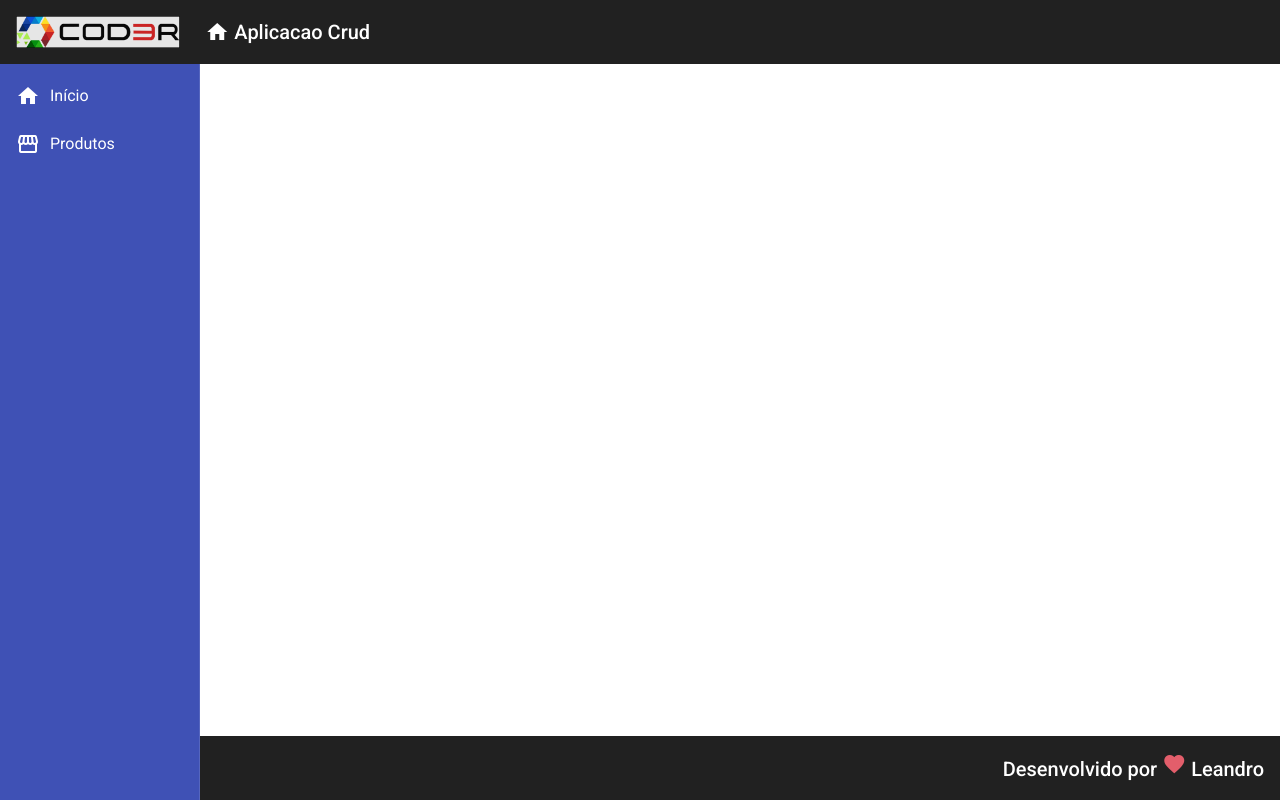
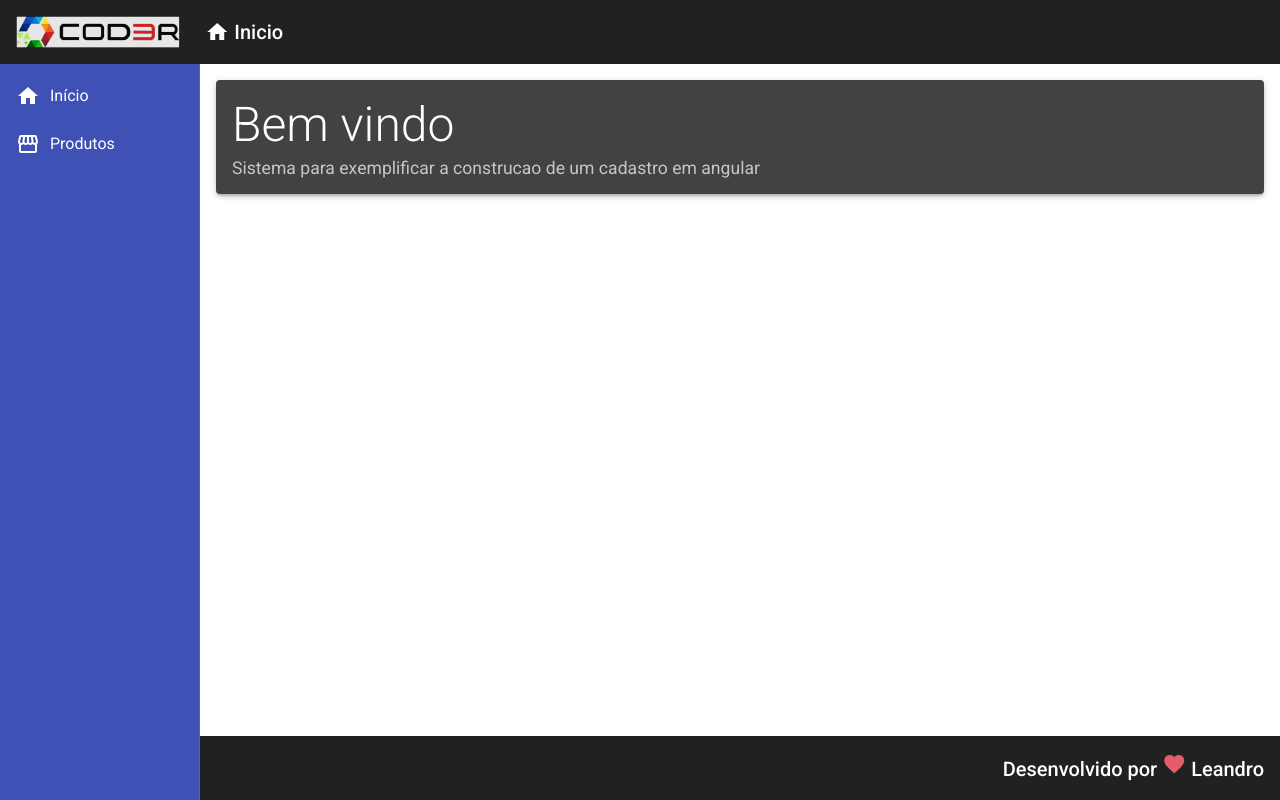
Before and after one commit to leandrolinkolnr/Project-Angular, an Angular app in the folder frontend/: page / in a window 1280 px wide. Built offline with nearby package versions, Linux system fonts and the light colour scheme.

Commit message:
Componente Home

```diff
--- a/frontend/src/app/components/templat/header/header.component.html
+++ b/frontend/src/app/components/templat/header/header.component.html
@@ -12,7 +12,7 @@
       <i class="material-icons">       <!--  Add icone -->
        home
       </i>
-      Aplicacao Crud                   <!--  Add titulo -->
+      Inicio                   <!--  Add titulo -->
     </a>
     </span>
 </mat-toolbar>
--- a/frontend/src/app/components/templat/nav/nav.component.css
+++ b/frontend/src/app/components/templat/nav/nav.component.css
@@ -14,4 +14,5 @@
 .content {
     padding: 16px;
     background-color: #FFF;
+    color: rgb(0, 0, 0);
 }
--- a/frontend/src/app/components/templat/nav/nav.component.html
+++ b/frontend/src/app/components/templat/nav/nav.component.html
@@ -16,7 +16,9 @@
             </a>
         </mat-nav-list>
     </mat-sidenav>
+
     <mat-sidenav-content class="content">
-        <router-outlet></router-outlet>
+        <app-home></app-home>
     </mat-sidenav-content>
+
 </mat-sidenav-container>
--- /dev/null
+++ b/frontend/src/app/views/home/home.component.css
@@ -0,0 +1,9 @@
+.home .title {
+    font-size: 3rem;
+    font-weight: 300;
+    line-height: 1.2;
+}
+
+.home .subtitle {
+    font-size: 1.1rem;
+}
--- /dev/null
+++ b/frontend/src/app/views/home/home.component.html
@@ -0,0 +1,8 @@
+<mat-card class="home mat-elevation-z3">
+    <mat-card-title class="title">
+        Bem vindo
+    </mat-card-title>
+        <mat-card-subtitle class="subtitle">
+             Sistema para exemplificar a construcao de um cadastro em angular
+        </mat-card-subtitle>
+</mat-card>
--- /dev/null
+++ b/frontend/src/app/views/home/home.component.ts
@@ -0,0 +1,15 @@
+import { Component, OnInit } from '@angular/core';
+
+@Component({
+  selector: 'app-home',
+  templateUrl: './home.component.html',
+  styleUrls: ['./home.component.css']
+})
+export class HomeComponent implements OnInit {
+
+  constructor() { }
+
+  ngOnInit(): void {
+  }
+
+}
```
Also changed, not shown: frontend/src/app/app.module.ts (+6 -2 lines), 1 other file (tests, documents, lock files or other folders).
